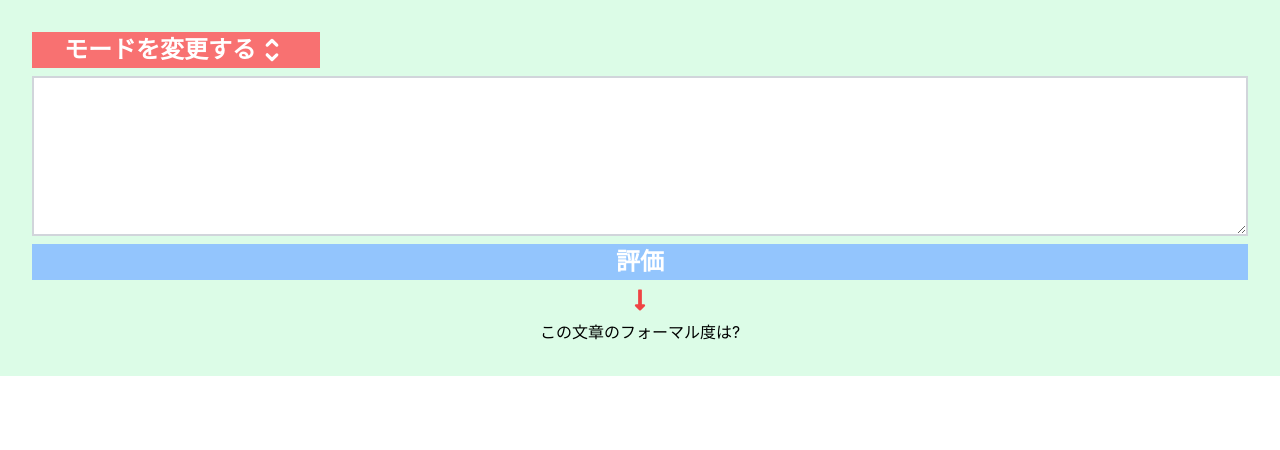
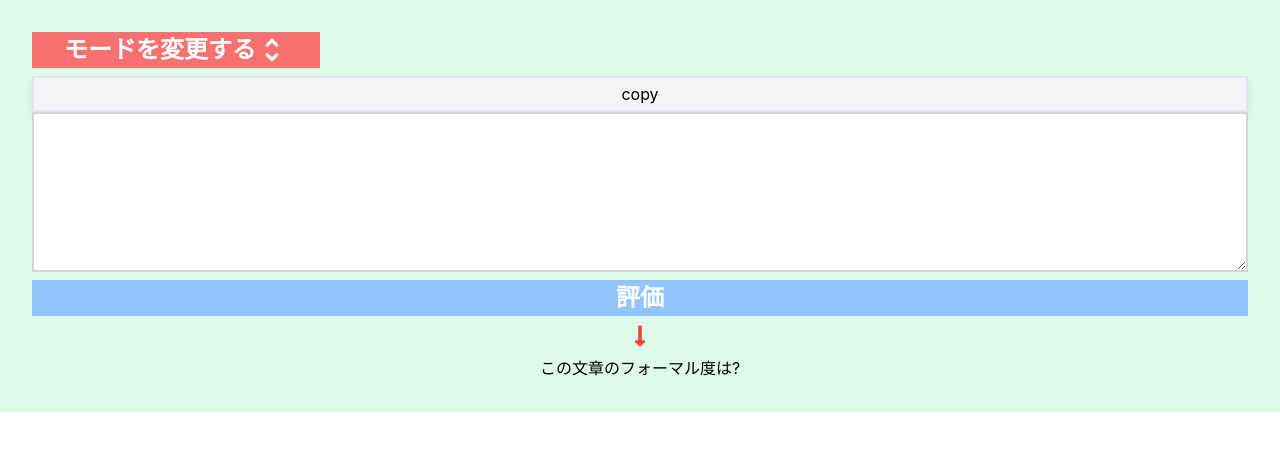
Before and after one commit to shu20031026/GeekCAMP-app, a Next.js app: page / in a window 1280 px wide. Shown: the top 450 px of the page. Built offline with nearby package versions, Linux system fonts and the light colour scheme.

Commit message:
feat: コピー機能を実装しました.

```diff
--- a/package.json
+++ b/package.json
@@ -16,6 +16,7 @@
   },
   "dependencies": {
     "@headlessui/react": "^1.7.15",
+    "@radix-ui/react-popover": "^1.0.6",
     "@radix-ui/react-slider": "^1.1.2",
     "@types/jest": "^29.5.0",
     "@types/node": "18.11.15",
--- a/src/views/components/base/BaseButton/component.tsx
+++ b/src/views/components/base/BaseButton/component.tsx
@@ -1,5 +1,5 @@
 import clsx from 'clsx';
-import { FC, ReactNode } from 'react';
+import { FC, ReactNode, forwardRef } from 'react';
 import BaseLink from '../BaseLink';
 export type ButtonType = 'submit' | 'reset' | 'button' | 'link';
 
@@ -33,7 +33,7 @@ export type BaseButtonProps = {
   children: ReactNode;
 } & (AsButtonProps | AsLinkProps | AsSubmitProps);
 
-export const BaseButton: FC<BaseButtonProps> = (props) => {
+export const BaseButton = forwardRef<HTMLButtonElement, BaseButtonProps>((props, forwardRef): JSX.Element => {
   const { id, children, className } = props;
 
   const style = clsx(baseStyle, className);
@@ -48,8 +48,10 @@ export const BaseButton: FC<BaseButtonProps> = (props) => {
   }
 
   return (
-    <button id={id} onClick={props.onClick} className={style}>
+    <button id={id} onClick={props.onClick} className={style} ref={forwardRef}>
       {children}
     </button>
   );
-};
+});
+
+BaseButton.displayName = 'BaseButton';
--- /dev/null
+++ b/src/views/components/domain/CopyButton/index.tsx
@@ -0,0 +1,15 @@
+import { forwardRef } from 'react';
+import BaseButton from '../../base/BaseButton';
+import { BaseButtonProps } from '../../base/BaseButton/component';
+
+export const CopyButton = forwardRef<HTMLButtonElement, BaseButtonProps>(({ ...rest }, forwardRef): JSX.Element => {
+  return (
+    <BaseButton
+      {...rest}
+      className='border-[2px] border-gray-200 bg-gray-100 w-fit p-[4px] shadow-md'
+      ref={forwardRef}
+    />
+  );
+});
+
+CopyButton.displayName = 'CopyButton';
--- a/src/views/components/pages/index/template.tsx
+++ b/src/views/components/pages/index/template.tsx
@@ -12,6 +12,10 @@ import { Mode, ModeSelect } from '../../template/ModeSelect';
 import { BaseTextarea } from '../../base/BaseTextarea';
 import * as Slider from '@radix-ui/react-slider';
 import BaseForm from '../../base/BaseForm';
+import { CopyButton } from '../../domain/CopyButton';
+import { copyText } from '../../utils/copyText';
+import * as Popover from '@radix-ui/react-popover';
+import { PopupButton } from '../../template/PopupButton';
 
 const modeList: Mode[] = ['evaluate', 'translate'];
 
@@ -66,7 +70,14 @@ export const RootPage: NextPage = () => {
       {currentMode === 'evaluate' && (
         <div className='space-y-[8px] flex items-center justify-center flex-col'>
           <div>{evaluatedMessageValue}</div>
-          <BaseTextarea className='h-[160px]' onChange={(e) => setEvaluatedMessageValue(e.target.value)} />
+          <div className='w-full'>
+            <PopupButton popupMessage='copied!'>
+              <CopyButton type='button' onClick={() => copyText(evaluatedMessageValue)}>
+                copy
+              </CopyButton>
+            </PopupButton>
+            <BaseTextarea className='h-[160px]' onChange={(e) => setEvaluatedMessageValue(e.target.value)} />
+          </div>
           <GenerateButton type='button' onClick={() => messageEvaluatedHandler()}>
             評価
           </GenerateButton>
--- /dev/null
+++ b/src/views/components/template/PopupButton/index.tsx
@@ -0,0 +1,32 @@
+import * as Popover from '@radix-ui/react-popover';
+import { ReactNode, useRef, useState } from 'react';
+
+type Props = {
+  children: ReactNode;
+  popupMessage: string;
+};
+
+export const PopupButton = ({ children, popupMessage }: Props): JSX.Element => {
+  const [isOpen, setIsOpen] = useState<boolean>(false);
+  const timeoutIdRef = useRef<NodeJS.Timeout | undefined>();
+
+  const handlePopover = (value: boolean) => {
+    clearTimeout(timeoutIdRef.current);
+    setIsOpen(value);
+    timeoutIdRef.current = setTimeout(() => {
+      setIsOpen(false);
+    }, 2000);
+  };
+
+  return (
+    <Popover.Root open={isOpen} onOpenChange={handlePopover}>
+      <Popover.Trigger asChild>{children}</Popover.Trigger>
+      <Popover.Portal>
+        <Popover.Content className='w-fit bg-white shadow-md' sideOffset={5}>
+          <div className='p-[8px] border-[2px] border-gray-200'>{popupMessage}</div>
+          <Popover.Arrow className='fill-gray-200' />
+        </Popover.Content>
+      </Popover.Portal>
+    </Popover.Root>
+  );
+};
--- /dev/null
+++ b/src/views/components/utils/copyText.ts
@@ -0,0 +1,3 @@
+export const copyText = (text: string) => {
+  navigator.clipboard.writeText(text);
+};
```
Also changed, not shown: 1 other file (tests, documents, lock files or other folders).
